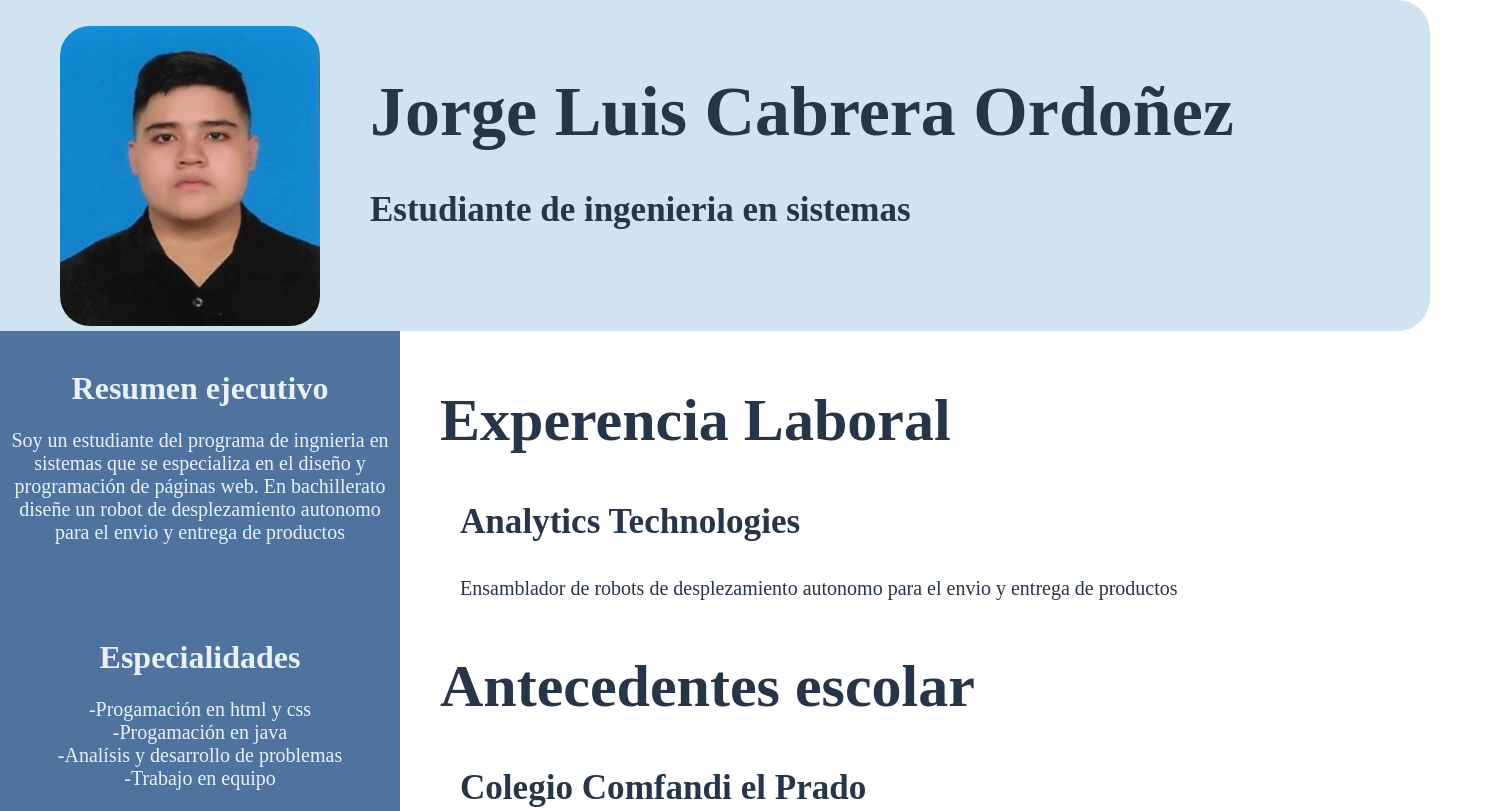
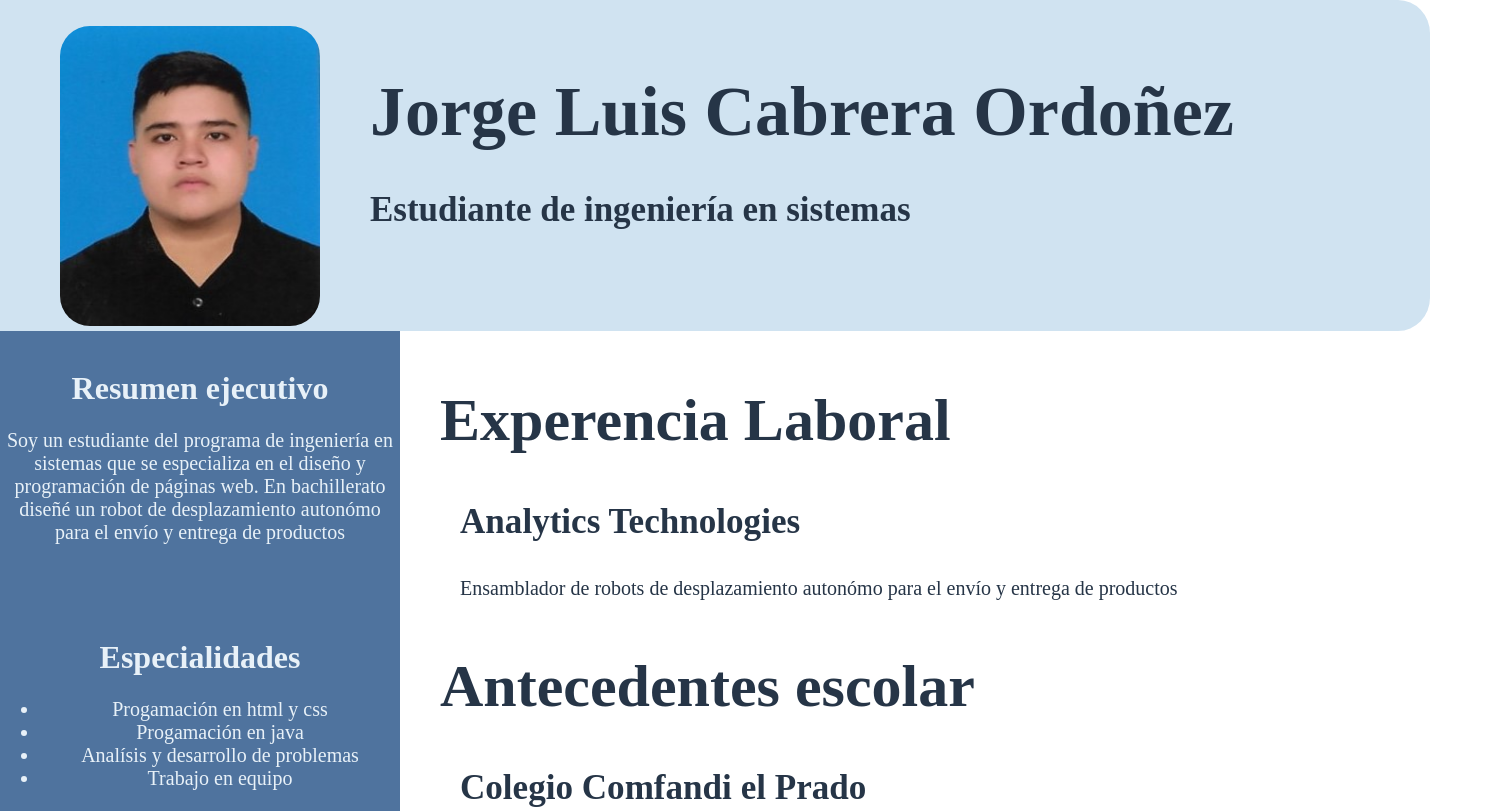
Before and after one commit to JorgeCabreraO/HojaDeVida, a plain HTML site: page index.html in a window 1280 px wide. Shown: the top 811 px of the page, 1490 px wide, since content can reach past the window. Drawn offline with Linux system fonts and the light colour scheme; a web font is replaced by a local one.

Commit message:
Modified index.html, syle.css

```diff
--- a/css/syle.css
+++ b/css/syle.css
@@ -1,10 +1,12 @@
 @import url('https://fonts.googleapis.com/css2?family=Tilt+Warp&display=swap');
-body{
+
+body {
    background: white;
    margin: 0%;
 }
-   .titulo{
-     font-family:'Tilt Warp';
+
+.titulo {
+   font-family: 'Tilt Warp';
    font-size: 70px;
    color: #263547;
    width: 1045px;
@@ -15,8 +17,9 @@ body{
    left: 370px;
    top: -250px;
 }
-.titulodos{
-   font-family:'Tilt Warp';
+
+.titulodos {
+   font-family: 'Tilt Warp';
    width: 1045px;
    right: -300;
    right: 200px;
@@ -26,7 +29,8 @@ body{
    left: 370px;
    top: -240px;
 }
-.fotoperfil{
+
+.fotoperfil {
    position: relative;
    left: 60px;
    top: 26px;
@@ -35,7 +39,8 @@ body{
    border-radius: 30px;
 
 }
-.lineab{
+
+.lineab {
    background-color: #d0e3f1;
    width: 1430px;
    height: 331px;
@@ -45,10 +50,11 @@ body{
    border-top-right-radius: 2em 10%;
    border-bottom-right-radius: 2em 10%;
 }
-.lineab2{
+
+.lineab2 {
 
    background-color: #4f739e;
-   height: 773px;
+   height: 1300px;
    width: 400px;
    float: left;
    text-align: center;
@@ -57,9 +63,10 @@ body{
 
 
 }
-.texto{
+
+.texto {
    color: #263547;
-   font-family:'Tilt Warp';
+   font-family: 'Tilt Warp';
    font-size: 40px;
    width: 1370px;
    position: relative;
@@ -67,9 +74,10 @@ body{
    top: 5px;
    margin-top: 0px;
 }
-.texto2{
+
+.texto2 {
    color: #263547;
-   font-family:'Tilt Warp';
+   font-family: 'Tilt Warp';
    font-size: 30px;
    width: 1370px;
    position: relative;
@@ -77,7 +85,8 @@ body{
    top: 2px;
    margin-top: 25px;
 }
-.parrafo{
+
+.parrafo {
    color: #263547;
 
    font-size: 20px;
@@ -89,11 +98,12 @@ body{
    margin-top: 0px;
 }
 
-.texto3{
-   color:  #e8f1f8;
-   font-family:'Tilt Warp';
+.texto3 {
+   color: #e8f1f8;
+   font-family: 'Tilt Warp';
 }
-.parrafo3{
-   color:  #e8f1f8;
+
+.parrafo3 {
+   color: #e8f1f8;
    font-size: 20px;
 }
--- a/index.html
+++ b/index.html
@@ -1,26 +1,24 @@
 <!DOCTYPE html>
 <html lang="en" style="
 width: 1417px;">
+
 <head>
     <meta charset="UTF-8">
     <meta http-equiv="X-UA-Compatible" content="IE=edge">
     <meta name="viewport" content="width=device-width, initial-scale=1.0">
-    <title>Document</title>
+    <title> Hoja de vida Jorge Cabrera</title>
     <link href="css/syle.css" rel="stylesheet" type="text/css">
 </head>
+
 <body style="
-width: 1'0;;
-;;;;width: 1417px;;;;;
-;height: 669.375;;
-;;;height: 1004px;;;;
-">
-    <div class="lineab" >
-        <img src="fotos/FotoP.jpg.jpeg"  class="fotoperfil">
+width: 1417px;height: 1004px;">
+    <div class="lineab">
+        <img src="fotos/FotoP.jpg.jpeg" class="fotoperfil" alt="foto">
         <h1 class="titulo">
             Jorge Luis Cabrera Ordoñez
         </h1>
-        <h1 div class="titulodos" >
-        Estudiante de ingenieria en sistemas
+        <h1 div class="titulodos">
+            Estudiante de ingeniería en sistemas
         </h1>
     </div>
 
@@ -28,18 +26,33 @@ width: 1'0;;
         <br>
         <h1 div class="texto3">Resumen ejecutivo</h1>
         <p class="parrafo3">
-            Soy un estudiante del programa de ingnieria en sistemas que se especializa en el diseño y programación de páginas web. En bachillerato diseñe un robot de desplezamiento autonomo para el envio y entrega de productos
+            Soy un estudiante del programa de ingeniería en sistemas que se especializa en el diseño y programación de
+            páginas web. En bachillerato diseñé un robot de desplazamiento autonómo para el envío y entrega de productos
         </p>
         <br>
         <br>
         <br>
         <h1 div class="texto3">Especialidades</h1>
-        <p class="parrafo3">
-            -Progamación en html y css <br>
-            -Progamación en java <br>
-            -Analísis y desarrollo de problemas <br>
-            -Trabajo en equipo <br>
-        </p>
+        <ul>
+            <li class="parrafo3">
+                Progamación en html y css
+
+            </li>
+            <li class="parrafo3">
+                Progamación en java
+
+            </li>
+            <li class="parrafo3">
+                Analísis y desarrollo de problemas
+            </li>
+            <li class="parrafo3">
+                Trabajo en equipo
+            </li>
+
+
+
+        </ul>
+
         <br>
         <br>
         <br>
@@ -50,6 +63,7 @@ width: 1'0;;
             Teléfono: +57 319 787 1462 <br>
             Correo electrónico: jorgeluiscabrera0122@gmail.com
         </p>
+
     </div>
 
     <div class="texto">
@@ -57,12 +71,12 @@ width: 1'0;;
     </div>
 
     <div class="texto2">
-        <h3>  Analytics Technologies </h3>
+        <h3> Analytics Technologies </h3>
     </div>
 
     <div class="parrafo">
         <p>
-             Ensamblador de robots de desplezamiento autonomo para el envio y entrega de productos
+            Ensamblador de robots de desplazamiento autonómo para el envío y entrega de productos
         </p>
     </div>
 
@@ -88,5 +102,14 @@ width: 1'0;;
         <p>
             -Certificado en programación básica en platzi
         </p>
+
+    <div class="texto">
+        <h2> Referencias personales</h2>
+    </div>
+    <div class="texto2">Anthony  Mosquera - programador - 3251220342</div>
+    <div class="texto2">Jacobo Gomez Pineada - administrador - 3155273027</div>
+    <div class="texto"><h2> Referencias profesionales</h2></div>
+    <div class="texto2"> Analytics Technologies - Ana velascez - 3246789</div>
 </body>
+
 </html>
```
Also changed, not shown: fotos/pruebaperfil{.jpg (deleted), fotos/pruebaperfil{.png (deleted). Lines whose indentation alone changed are shown as unchanged.
